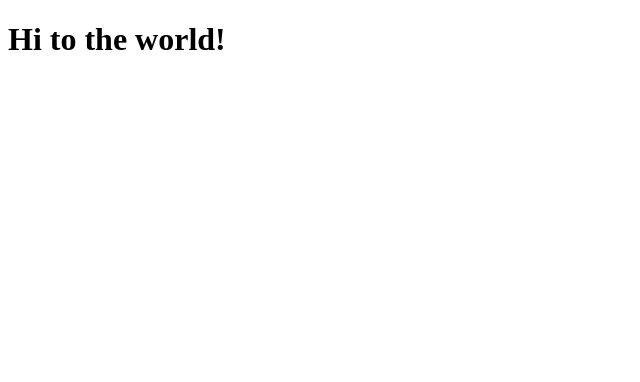
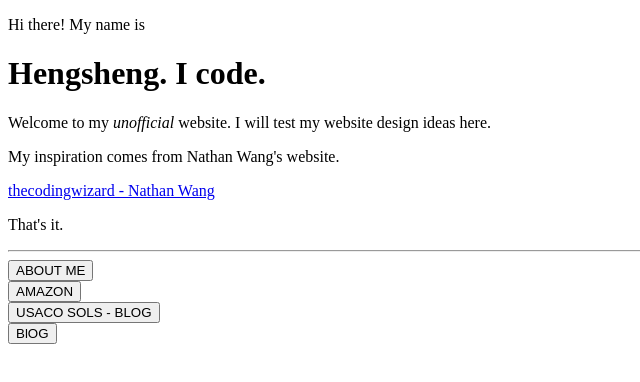
Before and after one commit to conquerer-of-tourist/WebTesting_Beta, a plain HTML site: page index.html in a window 1280 px wide. Shown: the whole page, without its empty margins (0-640 px from the left). Drawn offline with Linux system fonts and the light colour scheme.

Commit message:
Update index.html - Test 8/1

```diff
--- a/index.html
+++ b/index.html
@@ -1,6 +1,35 @@
 <!DOCTYPE html>
 <html>
-  <head>
-    <h1>Hi to the world!</h1>
-  </head>
+    <head>
+      <p class="jetbrainTextTop">Hi there! My name is</p>
+      <h1 id="myHeading">Hengsheng. I code.</h1>
+      <link rel="stylesheet" href="style.css">
+      <script src="script.js"></script>
+      <link href="https://fonts.googleapis.com/css2?family=Inter:wght@400;700&display=swap" rel="stylesheet">
+      <link href="https://fonts.googleapis.com/css2?family=JetBrains+Mono:wght@400;700&display=swap" rel="stylesheet">
+    </head>
+    <body>
+        <p>Welcome to my <em>unofficial</em> website. I will test my website design ideas here.</p>
+        <p>My inspiration comes from Nathan Wang's website.</p>
+      <a href="https://thecodingwizard.me">
+          thecodingwizard - Nathan Wang
+      </a>
+        <p>That's it.</p>
+
+      <hr class = "solid">
+      <div class = "ending">
+          <form action="https://github.com/conquerer-of-tourist/conquerer-of-tourist.github.io/blob/main/README.md" method="get">
+              <button class="button1">ABOUT ME</button>
+          </form>
+        <form action="https://amazon.com" method="get">
+            <button class="button1">AMAZON</button>
+        </form>
+        <form action="https://conquerer-of-tourist.github.io" method="get">
+            <button class="button1">USACO SOLS - BLOG</button>
+        </form>
+        <form action="https://replit.com/404" method="get">
+            <button class="button1">BlOG</button>
+        </form>
+      </div>
+    </body>
 </html>
```
